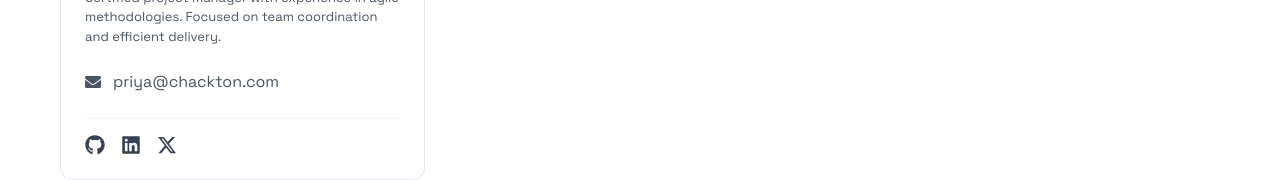
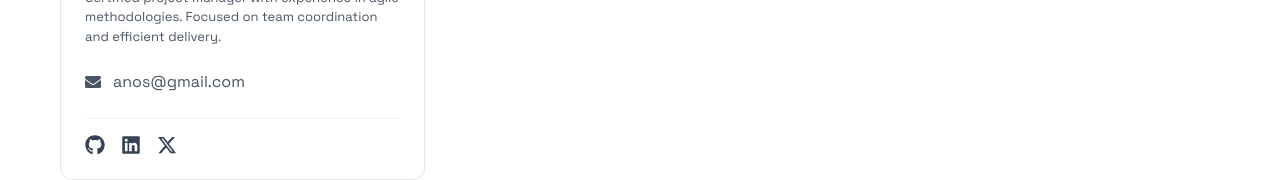
Before and after one commit to skido600/KairosWeb, a Next.js app in the folder kairos-landing/: page / in a window 1280 px wide. Shown: the part 1369-1549 px from the top of the page. Built offline with nearby package versions, Linux system fonts and the light colour scheme.

Commit message:
leowave bigname

```diff
--- a/kairos-landing/components/Teams.tsx
+++ b/kairos-landing/components/Teams.tsx
@@ -45,7 +45,7 @@ const teamMembers: TeamMember[] = [
     name: "onos Ejoor",
     role: "Backend logic && frontend intergartion",
     bio: "Certified project manager with experience in agile methodologies. Focused on team coordination and efficient delivery.",
-    email: "priya@chackton.com",
+    email: "anos@gmail.com",
     linkedin: "priya-patel-pm",
     github: "davidkim-qa",
     twitter: "priyapatel_pm",
```
